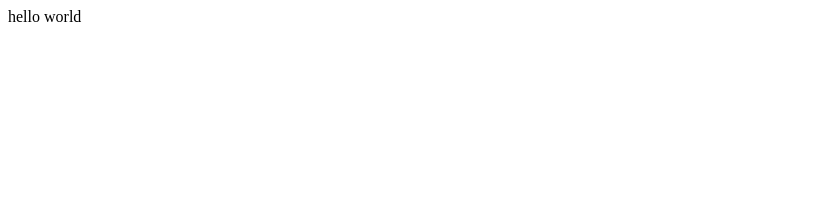
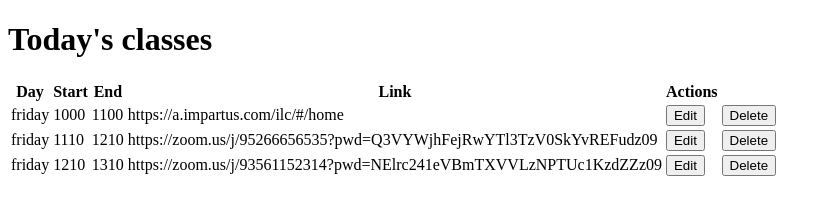
Before and after one commit to impracticalcoders/zoom-autolink, a website: page public/updatett.html in a window 1280 px wide. Shown: the whole page, without its empty margins (0-831 px from the left). Drawn offline with Linux system fonts and the light colour scheme.

Commit message:
Adds static link edit page

```diff
--- /dev/null
+++ b/public/script.js
@@ -0,0 +1,205 @@
+// import { Deta } from "deta";
+
+// // add your Project Key
+// const deta = Deta("a0m4hdrk_uJDTehfAHFHRjKtYtTSd7HXgApbDi72X")
+// // name your DB
+// const db = deta.Base("tt")
+
+data = [
+  {
+    day: 1,
+    start: 1110,
+    end: 1210,
+    link: "https://zoom.us/j/95780036792?pwd=a1BDOWM3VWtCQmh3aGs5bjRFc2tOZz09",
+    dayName: "monday",
+  },
+  {
+    day: 1,
+    start: 1210,
+    end: 1310,
+    link: "https://zoom.us/j/94435902493?pwd=RmM2OFYwWmFpWkh0VnRCVWljdW1QZz09",
+    dayName: "monday",
+  },
+  {
+    day: 2,
+    start: 900,
+    end: 1000,
+    link: "https://a.impartus.com/ilc/#/home",
+    dayName: "tuesday",
+  },
+  {
+    day: 2,
+    start: 1000,
+    end: 1100,
+    link: "https://zoom.us/j/92578754633?pwd=VjdCdDFXckExeW8rUiszeUF4MFFRZz09",
+    dayName: "tuesday",
+  },
+  {
+    day: 2,
+    start: 1410,
+    end: 1510,
+    link: "https://zoom.us/j/99462496644?pwd=LzYzWmNwNnRKVXJUMnBaMGk3b1dZUT09",
+    dayName: "tuesday",
+  },
+  {
+    day: 3,
+    start: 900,
+    end: 1000,
+    link: "https://zoom.us/j/91206432020?pwd=OW1nZ3QwQUhuS3FsVjgzV25keFFTQT09",
+    dayName: "wednesday",
+  },
+  {
+    day: 3,
+    start: 1000,
+    end: 1100,
+    link: "https://zoom.us/j/93308771793?pwd=V2J6cmxac0R5K1gxVnFtL0dLZER1dz09",
+    dayName: "wednesday",
+  },
+  {
+    day: 3,
+    start: 1110,
+    end: 1310,
+    link: "https://zoom.us/j/96897654050?pwd=YVNCV2RnUTdHcGJ4VnR3bXhOUEQ2QT09",
+    dayName: "wednesday",
+  },
+  {
+    day: 3,
+    start: 1410,
+    end: 1510,
+    link: "https://zoom.us/j/93953294431?pwd=Ky93eXpKeW5uQTlCM2NkL2JkcUtzdz09",
+    dayName: "wednesday",
+  },
+  {
+    day: 4,
+    start: 900,
+    end: 1000,
+    link: "https://zoom.us/j/98428393398?pwd=VWpvVVZycko0U0hVdmI5TkZrWHhNQT09",
+    dayName: "thursday",
+  },
+  {
+    day: 4,
+    start: 1110,
+    end: 1210,
+    link: "https://zoom.us/j/99193553987?pwd=ZU0yV1dLRHRXN1lyRk1EZlJEOU9vQT09",
+    dayName: "thursday",
+  },
+  {
+    day: 4,
+    start: 1210,
+    end: 1310,
+    link: "https://a.impartus.com/ilc/#/home",
+    dayName: "thursday",
+  },
+  {
+    day: 4,
+    start: 1410,
+    end: 1510,
+    link: "https://zoom.us/j/96046122566?pwd=VzUzaVZQbUFHcG5aRXFJd1Fna1ZTdz09",
+    dayName: "thursday",
+  },
+  {
+    day: 5,
+    start: 1000,
+    end: 1100,
+    link: "https://a.impartus.com/ilc/#/home",
+    dayName: "friday",
+  },
+  {
+    day: 5,
+    start: 1110,
+    end: 1210,
+    link: "https://zoom.us/j/95266656535?pwd=Q3VYWjhFejRwYTl3TzV0SkYvREFudz09",
+    dayName: "friday",
+  },
+  {
+    day: 5,
+    start: 1210,
+    end: 1310,
+    link: "https://zoom.us/j/93561152314?pwd=NElrc241eVBmTXVVLzNPTUc1KzdZZz09",
+    dayName: "friday",
+  },
+];
+
+function getCurdate() {
+  // get current local time in milliseconds
+  var date = new Date();
+  var localTime = date.getTime();
+
+  // get local timezone offset and convert to milliseconds
+  var localOffset = date.getTimezoneOffset() * 60000;
+
+  // obtain the UTC time in milliseconds
+  var utc = localTime + localOffset;
+
+  let offset = 5.5;
+  var newDateTime = utc + 3600000 * offset;
+
+  var convertedDateTime = new Date(newDateTime);
+  return convertedDateTime;
+}
+
+let curHr = getCurdate().getHours();
+let curMin = getCurdate().getMinutes();
+let curDay = getCurdate().getDay();
+let curTime = curHr * 100 + curMin;
+
+console.log(curDay);
+
+show();
+
+function show() {
+  // db.get('tt').then(data=>{
+  //     //    let open = require('open')
+  //        let ar = JSON.parse(data['value']);
+  //     //    console.log(ar)
+
+  ar = data;
+  let tab = `<tr>
+        	<th>Day</th>
+          <th>Start</th>
+          <th>End</th>
+          <th>Link</th>
+          <th>Actions</th>
+         </tr>`;
+
+  // Loop to access all rows
+  for (let r of ar) {
+    if (r.day == curDay)
+      tab += `<tr id="${r.dayName + r.start + r.end}">
+    <td>${r.dayName} </td>
+    <td>${r.start}</td>
+    <td>${r.end}</td>
+    <td>${r.link}</td>
+    <td><button onclick='show_edit_field(${JSON.stringify(
+      r
+    )})'>Edit</button></td>
+    <td><button>Delete</button></td>
+    </tr>`;
+  }
+  // Setting innerHTML as tab variable
+  document.getElementById("classes-schedule").innerHTML = tab;
+}
+
+function show_edit_field(r) {
+  console.log(r);
+  // document.getElementById("edit-link-section").style.visibility = "hidden"
+
+  row = `<tr id="${r.dayName + r.start + r.end}">
+    <td>${r.dayName} </td>
+    <td>${r.start}</td>
+    <td>${r.end}</td>
+    <td><input type="text" id="new_link_${r.dayName + r.start + r.end}"></td>
+    <td><button onclick="save_link(new_link_${
+      r.dayName + r.start + r.end
+    })">Save</button></td>
+    <td><button>Delete</button></td>
+    </tr>`;
+
+  document.getElementById(r.dayName + r.start + r.end).innerHTML = row;
+}
+
+function save_link(field_id) {
+  console.log(field_id.id);
+  new_link = field_id.value;
+  console.log(new_link);
+}
--- a/public/updatett.html
+++ b/public/updatett.html
@@ -1,8 +1,19 @@
-<html>
+<!DOCTYPE html>
+<html lang="en">
+    <head>
 
-hello world
+        <meta charset="UTF-8" />
+        <meta name="viewport"
+              content="width=device-width, initial-scale=1.0" />
+        <title>Zoom Class Links</title>
+    </head>
+    <body>
+    <h1>Today's classes</h1>
+        <!-- table for showing data -->
+        <table id="classes-schedule"></table>
+        <script src="script.js"></script>
+    </body>
 </html>
-
 <!-- use this url to post your json file -> "/api/updatett" -->
 <!-- body params -> tt : (your json file) -->
 <!-- refer api/updatett folder  -->
```
